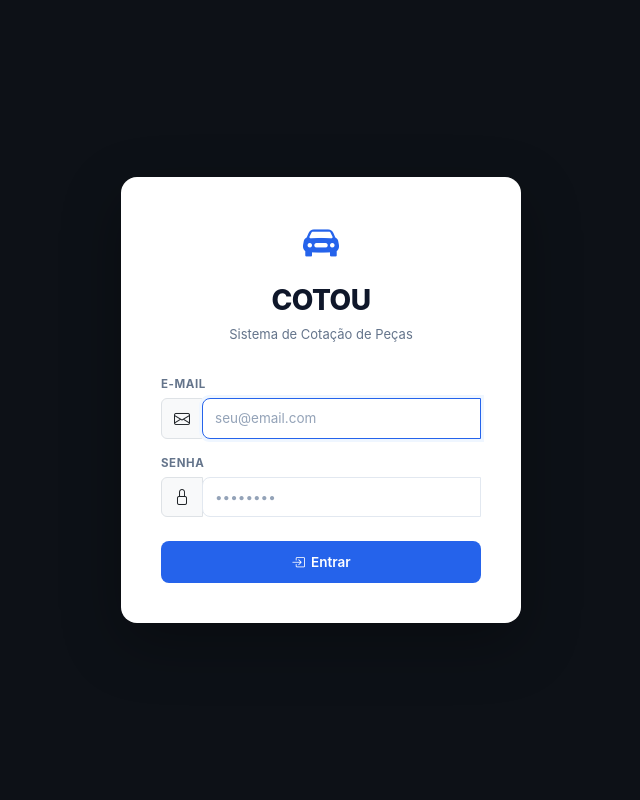
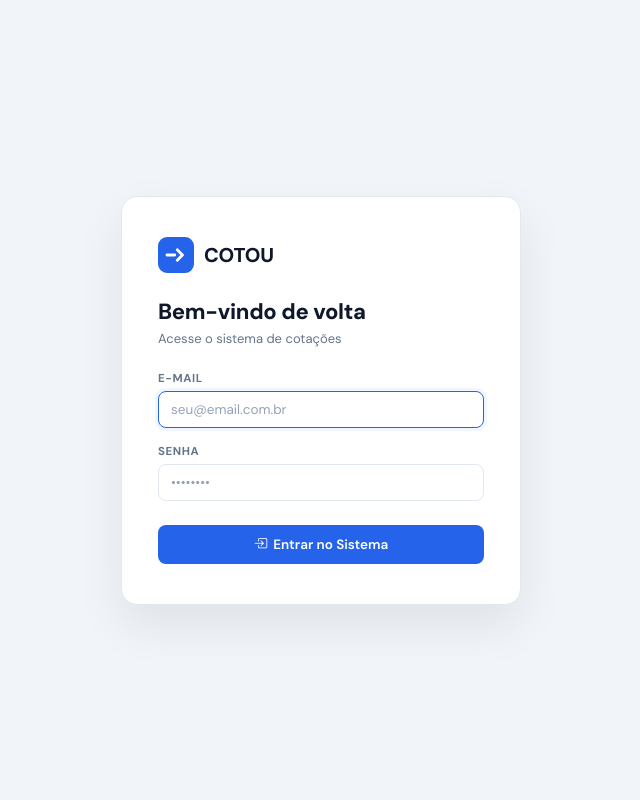
Before and after one commit to owdarlley/COTOU, a Node project: template views/auth/login.ejs in a window 1280 px wide. Shown: the whole page, without its empty margins (319-959 px from the left). Run offline with Node 20 templates, Linux system fonts and the light colour scheme; the template is opened without the code that fills it, so the values that code supplies are empty.

Commit message:
Atualiza frontend para novo design system (COTOU Redesign)
- Login: fundo claro, logo SVG, form simplificado sem Bootstrap input-group
- Usuários: badges com novo sistema de classes (badge-blue/green/amber)
- Dashboard: adiciona subtítulo de boas-vindas no topbar
- Cotações: adiciona subtítulo no topbar da listagem

https://claude.ai/code/session_017NfASQTuswCoeai1TeiZQz

```diff
--- a/src/app.js
+++ b/src/app.js
@@ -71,8 +71,10 @@ app.get('/', requireAuth, (req, res) => {
     limit: 5
   });
 
+  const name = (req.session.userName || '').split(' ')[0];
   res.render('dashboard/index', {
     title: 'Painel — COTOU',
+    topbarSubtitle: `Bem-vindo de volta${name ? ', ' + name : ''}!`,
     statusMap,
     recentQuotations: recent.items
   });
--- a/src/routes/quotations.js
+++ b/src/routes/quotations.js
@@ -23,6 +23,7 @@ router.get('/', (req, res) => {
   });
   res.render('quotations/index', {
     title: 'Cotações',
+    topbarSubtitle: 'Gerencie todas as solicitações',
     ...result,
     currentStatus: status
   });
--- a/views/auth/login.ejs
+++ b/views/auth/login.ejs
@@ -5,7 +5,7 @@
   <meta charset="UTF-8">
   <meta name="viewport" content="width=device-width, initial-scale=1.0">
   <title>Login — COTOU</title>
-  <link href="https://cdn.jsdelivr.net/npm/bootstrap@5.3.3/dist/css/bootstrap.min.css" rel="stylesheet">
+  <link href="https://fonts.googleapis.com/css2?family=DM+Sans:opsz,wght@9..40,400;9..40,500;9..40,600;9..40,700;9..40,800&display=swap" rel="stylesheet">
   <link href="https://cdn.jsdelivr.net/npm/bootstrap-icons@1.11.3/font/bootstrap-icons.min.css" rel="stylesheet">
   <link href="/css/style.css" rel="stylesheet">
   <style>
@@ -14,37 +14,32 @@
       align-items: center;
       justify-content: center;
       min-height: 100vh;
-      background: var(--sidebar);
+      background: var(--bg);
       margin: 0;
     }
     .login-card {
-      background: #fff;
+      background: var(--card);
+      border: 1px solid var(--border);
       border-radius: 16px;
-      padding: 40px;
+      padding: 40px 36px;
       width: 100%;
       max-width: 400px;
-      box-shadow: 0 20px 60px rgba(0,0,0,.3);
-    }
-    .login-logo {
-      font-size: 28px;
-      font-weight: 800;
-      color: var(--text);
-      letter-spacing: -.5px;
-    }
-    .login-sub {
-      font-size: 13px;
-      color: var(--gray);
-      margin-top: 4px;
+      box-shadow: 0 20px 48px rgba(0,0,0,.08);
     }
   </style>
 </head>
 <body>
   <div class="login-card">
-    <div style="text-align:center;margin-bottom:32px">
-      <i class="bi bi-car-front-fill" style="font-size:36px;color:var(--blue);display:block;margin-bottom:8px"></i>
-      <div class="login-logo">COTOU</div>
-      <div class="login-sub">Sistema de Cotação de Peças</div>
+    <div style="display:flex;align-items:center;gap:10px;margin-bottom:24px">
+      <svg width="36" height="36" viewBox="0 0 28 28" fill="none">
+        <rect width="28" height="28" rx="7" fill="var(--accent)"/>
+        <path d="M7 14h6M15 10l4 4-4 4" stroke="white" stroke-width="2.2" stroke-linecap="round" stroke-linejoin="round"/>
+      </svg>
+      <span style="font-size:20px;font-weight:800;color:var(--text);letter-spacing:-.3px">COTOU</span>
     </div>
+
+    <h2 style="font-size:22px;font-weight:800;margin:0 0 4px;letter-spacing:-.3px;color:var(--text)">Bem-vindo de volta</h2>
+    <p style="font-size:13px;color:var(--text-muted);margin:0 0 24px">Acesse o sistema de cotações</p>
 
     <% if (typeof error !== 'undefined' && error) { %>
     <div class="alert-danger-custom" style="margin-bottom:20px">
@@ -55,23 +50,16 @@
     <form action="/login" method="POST">
       <div style="margin-bottom:16px">
         <label class="form-label">E-mail</label>
-        <div class="input-group">
-          <span class="input-group-text"><i class="bi bi-envelope"></i></span>
-          <input type="email" name="email" class="form-control" placeholder="seu@email.com" required autofocus>
-        </div>
+        <input type="email" name="email" class="form-control" placeholder="seu@email.com.br" required autofocus>
       </div>
       <div style="margin-bottom:24px">
         <label class="form-label">Senha</label>
-        <div class="input-group">
-          <span class="input-group-text"><i class="bi bi-lock"></i></span>
-          <input type="password" name="password" class="form-control" placeholder="••••••••" required>
-        </div>
+        <input type="password" name="password" class="form-control" placeholder="••••••••" required>
       </div>
       <button type="submit" class="btn-primary" style="width:100%;justify-content:center;padding:11px">
-        <i class="bi bi-box-arrow-in-right"></i>Entrar
+        <i class="bi bi-box-arrow-in-right"></i>Entrar no Sistema
       </button>
     </form>
   </div>
-  <script src="https://cdn.jsdelivr.net/npm/bootstrap@5.3.3/dist/js/bootstrap.bundle.min.js"></script>
 </body>
 </html>
```
Also changed, not shown: views/admin/users/index.ejs (+6 -6 lines).
